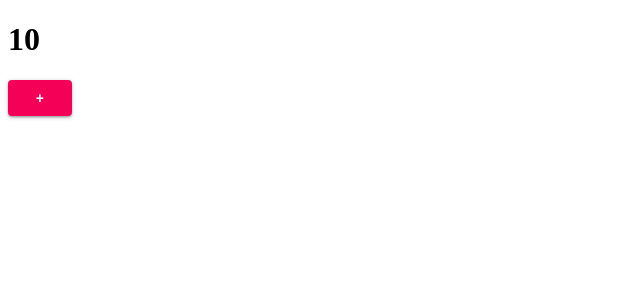
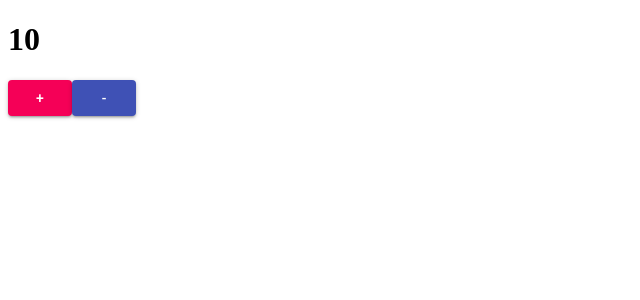
Before and after one commit to magkuna/react-course, a React (Create React App) app in the folder day3/: page / in a window 1280 px wide. Shown: the top 300 px of the page, without its empty margins (0-640 px from the left). Built offline with nearby package versions, Linux system fonts and the light colour scheme.

Commit message:
buttons dec and inc created

```diff
--- a/day3/src/Counter/Counter.js
+++ b/day3/src/Counter/Counter.js
@@ -9,11 +9,15 @@ class Counter extends React.Component {
         }
     }
     render() {
-        const inc =() =>{
-            alert('Klik')
+        const inc = () => {
+        this.setState({number:this.state.number + 1})
+    }
+        const dec = () => {
+            this.setState({number:this.state.number -1})
         }
+
         return (
-            <div>
+            <div class ="counter">
                 <h1>
                     {this.state.number}
                 </h1>
@@ -25,6 +29,14 @@ class Counter extends React.Component {
                 >
                     +
                 </Button>
+                <Button
+                    variant={"contained"}
+                    color={"primary"}
+                    onClick={dec}
+
+                >
+                    -
+                </Button>
             </div>
         )
     }
--- a/day3/src/index.js
+++ b/day3/src/index.js
@@ -4,6 +4,7 @@ import App from './App';
 
 
 
+
 ReactDOM.render(
 <App />,
 document.getElementById('root'));
```
